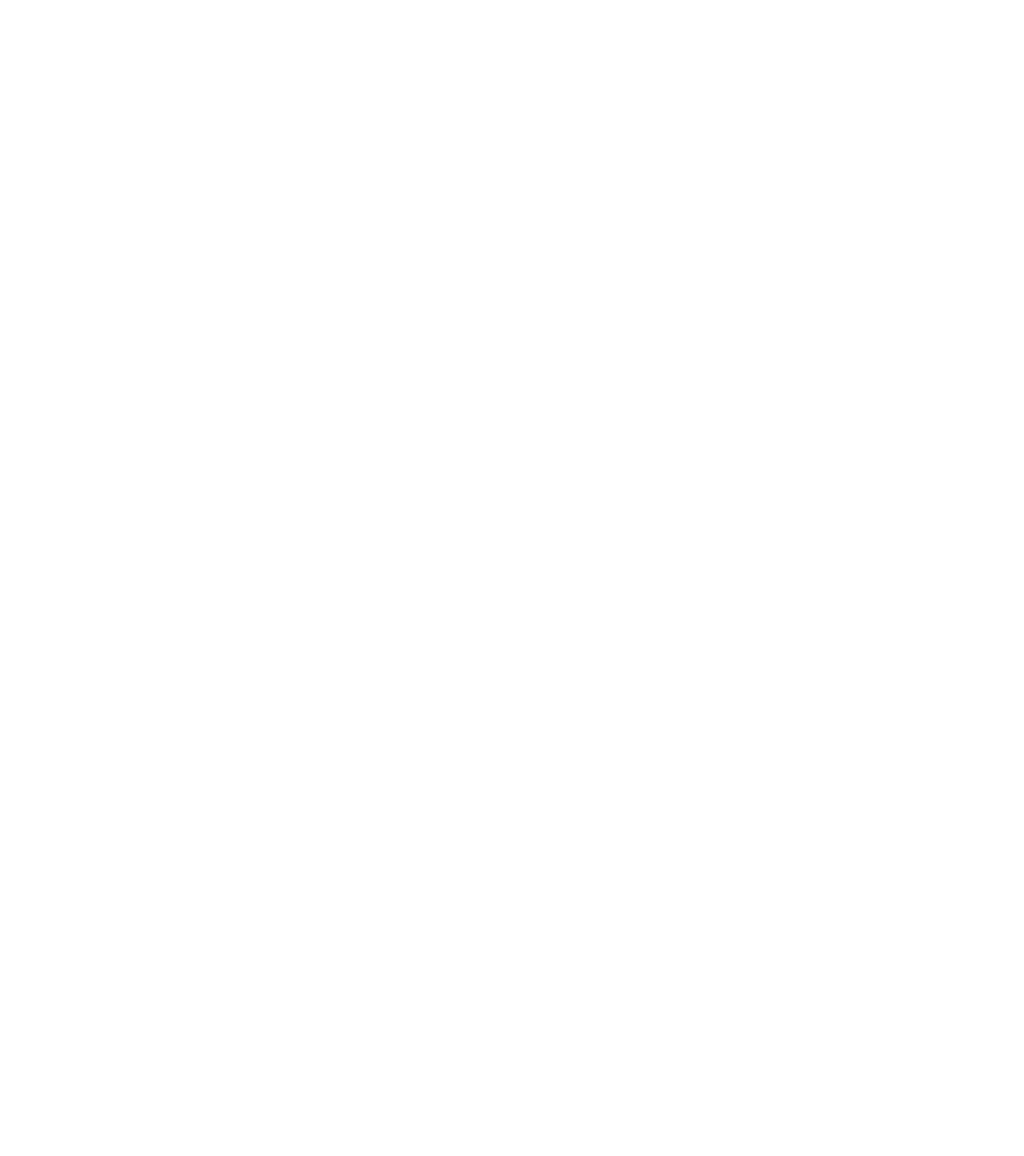
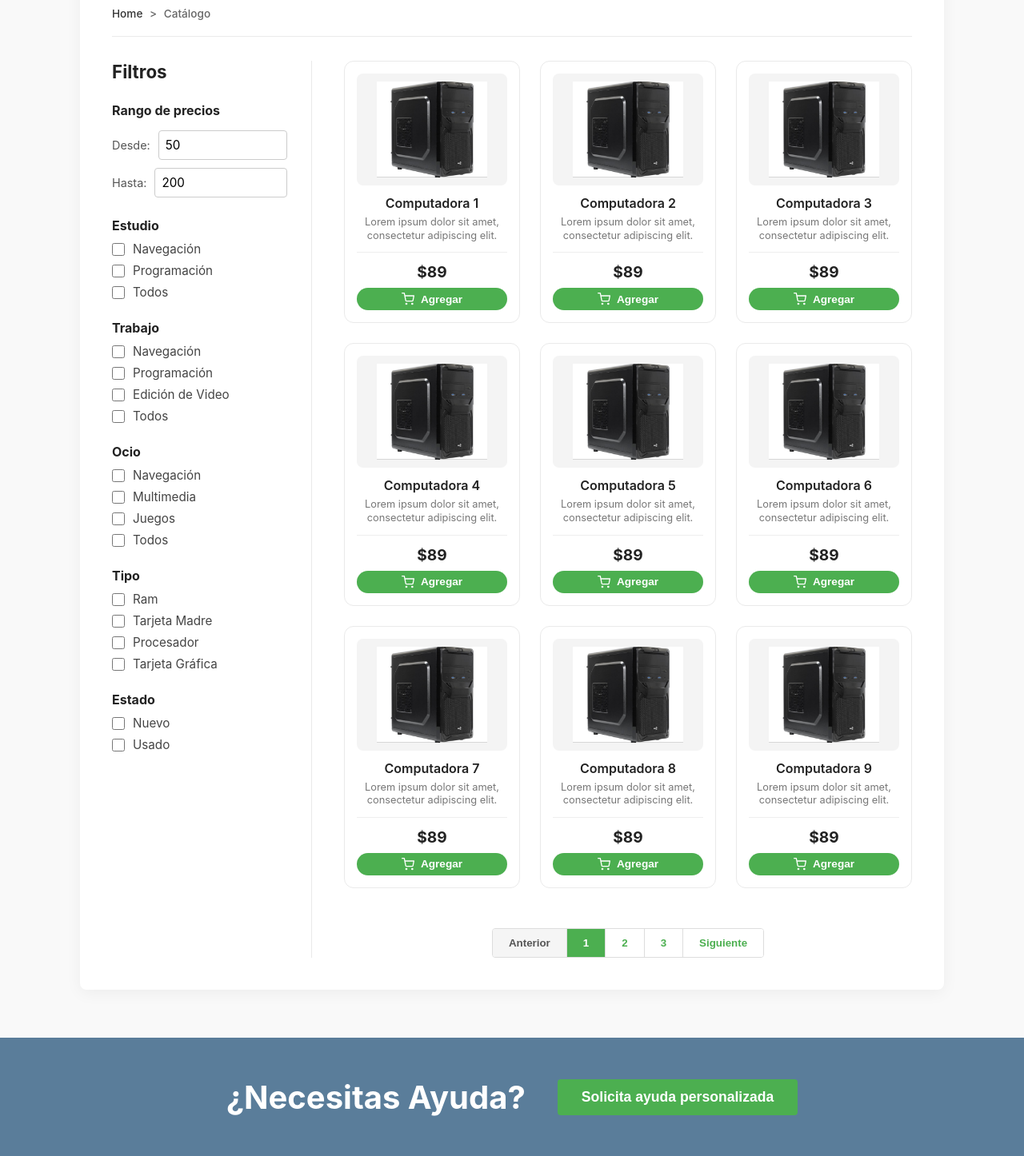
Before and after one commit to AleexCh08/rrr-computers, a React (Vite) app in the folder frontend/: page /catalogo in a window 1280 px wide. Before the commit this address had no page. Shown: the part 184-1630 px from the top of the page at 80% size. Before the commit the page ends 800 px from the top, so only its background shows below. Built offline with nearby package versions, Linux system fonts and the light colour scheme.

Commit message:
implementado catalogo

```diff
--- a/frontend/src/App.jsx
+++ b/frontend/src/App.jsx
@@ -2,6 +2,7 @@ import { BrowserRouter as Router, Routes, Route } from 'react-router-dom';
 import Home from './pages/Home.jsx';
 import Donations from './pages/Donations.jsx';
 import Contact from './pages/Contact.jsx';
+import Catalog from './pages/Catalog.jsx';
 
 function App() {
   return (
@@ -10,6 +11,7 @@ function App() {
         <Route path="/" element={<Home />} />
         <Route path="/donar" element={<Donations />} />
         <Route path="/asesoria" element={<Contact />} />
+        <Route path="/catalogo" element={<Catalog />} />
       </Routes>
     </Router>
   );
--- /dev/null
+++ b/frontend/src/components/catalog/HelpBanner.jsx
@@ -0,0 +1,26 @@
+export default function HelpBanner() {
+  return (
+    <div style={{
+      backgroundColor: '#5A7D9A',
+      padding: '50px 20px',
+      display: 'flex',
+      justifyContent: 'center',
+      alignItems: 'center',
+      gap: '40px',
+      marginTop: '60px'
+    }}>
+      <h2 style={{ color: 'white', fontSize: '2.5rem', margin: 0 }}>¿Necesitas Ayuda?</h2>
+      <button
+        className="btn-primary"
+        style={{
+          backgroundColor: '#4CAF50',
+          fontSize: '1.1rem',
+          padding: '12px 30px',
+          borderRadius: '4px'
+        }}
+      >
+        Solicita ayuda personalizada
+      </button>
+    </div>
+  );
+}
--- /dev/null
+++ b/frontend/src/components/catalog/SidebarFilters.jsx
@@ -0,0 +1,39 @@
+export default function SidebarFilters() {
+  const renderCheckboxGroup = (title, options) => (
+    <div style={{ marginBottom: '25px' }}>
+      <h4 style={{ fontSize: '1rem', marginBottom: '10px', color: 'var(--text-dark)' }}>{title}</h4>
+      <div style={{ display: 'flex', flexDirection: 'column', gap: '8px' }}>
+        {options.map((opt, idx) => (
+          <label key={idx} style={{ display: 'flex', alignItems: 'center', gap: '10px', fontSize: '0.95rem', color: '#444', cursor: 'pointer' }}>
+            <input type="checkbox" style={{ width: '16px', height: '16px', cursor: 'pointer' }} />
+            {opt}
+          </label>
+        ))}
+      </div>
+    </div>
+  );
+
+  return (
+    <aside style={{ paddingRight: '30px', borderRight: '1px solid #eaeaea' }}>
+      <h3 style={{ fontSize: '1.4rem', marginBottom: '25px', color: 'var(--text-dark)' }}>Filtros</h3>
+
+      <div style={{ marginBottom: '25px' }}>
+        <h4 style={{ fontSize: '1rem', marginBottom: '15px', color: 'var(--text-dark)' }}>Rango de precios</h4>
+        <div style={{ display: 'flex', alignItems: 'center', gap: '10px', marginBottom: '10px' }}>
+          <span style={{ width: '50px', fontSize: '0.9rem', color: '#555' }}>Desde:</span>
+          <input type="number" defaultValue={50} className="form-input" style={{ padding: '8px', width: '100%' }} />
+        </div>
+        <div style={{ display: 'flex', alignItems: 'center', gap: '10px' }}>
+          <span style={{ width: '50px', fontSize: '0.9rem', color: '#555' }}>Hasta:</span>
+          <input type="number" defaultValue={200} className="form-input" style={{ padding: '8px', width: '100%' }} />
+        </div>
+      </div>
+
+      {renderCheckboxGroup('Estudio', ['Navegación', 'Programación', 'Todos'])}
+      {renderCheckboxGroup('Trabajo', ['Navegación', 'Programación', 'Edición de Video', 'Todos'])}
+      {renderCheckboxGroup('Ocio', ['Navegación', 'Multimedia', 'Juegos', 'Todos'])}
+      {renderCheckboxGroup('Tipo', ['Ram', 'Tarjeta Madre', 'Procesador', 'Tarjeta Gráfica'])}
+      {renderCheckboxGroup('Estado', ['Nuevo', 'Usado'])}
+    </aside>
+  );
+}
--- a/frontend/src/components/layout/Footer.jsx
+++ b/frontend/src/components/layout/Footer.jsx
@@ -1,11 +1,6 @@
 export default function Footer() {
   return (
-    <footer style={{ backgroundColor: '#fff', textAlign: 'center', display: 'flex', flexDirection: 'column', minHeight: '30vh' }}>
-      <div className="container" style={{ flexGrow: 1, display: 'flex', alignItems: 'center', justifyContent: 'center', padding: '60px 20px' }}>
-        <h3 style={{ fontSize: '1.4rem', fontWeight: '500', maxWidth: '800px', lineHeight: '1.5' }}>
-          Estamos interesados en proveer equipos a quien lo necesite, esto incluye a personas, institutos, universidades y organizaciones
-        </h3>
-      </div>
+    <footer style={{ textAlign: 'center', marginTop: 'auto', width: '100%' }}>
       <div style={{ backgroundColor: 'var(--primary-dark)', color: '#888', padding: '15px 0', fontSize: '0.85rem' }}>
         Copyright © 2026 RRRComputers
       </div>
--- a/frontend/src/components/layout/Navbar.jsx
+++ b/frontend/src/components/layout/Navbar.jsx
@@ -12,7 +12,7 @@ export default function Navbar() {
           </Link>
         </div>
         <ul className="nav-links">
-          <li><Link to="/">Componentes</Link></li>
+          <li><Link to="/catalogo">Componentes</Link></li>
           <li><Link to="/">Ensamblar</Link></li>
           <li><Link to="/asesoria">Asesoría</Link></li>
           <li><Link to="/donar">Donar</Link></li>
--- /dev/null
+++ b/frontend/src/pages/Catalog.jsx
@@ -0,0 +1,78 @@
+import { Link } from 'react-router-dom';
+import Navbar from '../components/layout/Navbar';
+import Footer from '../components/layout/Footer';
+import ProductCard from '../components/ui/ProductCard';
+import SidebarFilters from '../components/catalog/SidebarFilters';
+import HelpBanner from '../components/catalog/HelpBanner';
+
+import imgPc from '../assets/foto-pc.png';
+
+export default function Catalog() {
+  const catalogItems = Array.from({ length: 9 }).map((_, index) => ({
+    id: index + 1,
+    image: imgPc,
+    title: `Computadora ${index + 1}`,
+    price: "89",
+    description: "Lorem ipsum dolor sit amet, consectetur adipiscing elit."
+  }));
+
+  return (
+    <div className="page-container" style={{ display: 'flex', flexDirection: 'column', minHeight: '100vh', backgroundColor: '#f9f9f9' }}>
+      <Navbar />
+
+      <div style={{ height: '80px', backgroundColor: 'var(--primary-dark)', width: '100%', position: 'absolute', zIndex: 0 }}></div>
+
+      <main className="container" style={{ flexGrow: 1, paddingTop: '30px', zIndex: 1, position: 'relative' }}>
+
+        <div style={{ backgroundColor: 'white', padding: '40px', borderRadius: '8px', boxShadow: '0 4px 20px rgba(0,0,0,0.05)' }}>
+          <div style={{ display: 'flex', justifyContent: 'space-between', alignItems: 'flex-start', borderBottom: '1px solid #eaeaea', paddingBottom: '20px', marginBottom: '30px' }}>
+            <div>
+              <h1 style={{ fontSize: '2.8rem', color: 'var(--text-dark)', marginBottom: '10px' }}>Catálogo</h1>
+              <div style={{ fontSize: '0.85rem', color: '#666', fontWeight: '500' }}>
+                <Link to="/" style={{ color: '#333' }}>Home</Link> <span style={{ margin: '0 5px' }}>&gt;</span> Catálogo
+              </div>
+            </div>
+
+            <div style={{ display: 'flex', gap: '10px' }}>
+              <input type="text" placeholder="Nombre" className="form-input" style={{ width: '250px' }} />
+              <button className="btn-primary" style={{ padding: '10px 25px' }}>Buscar</button>
+            </div>
+          </div>
+
+          <div style={{ display: 'grid', gridTemplateColumns: '250px 1fr', gap: '40px' }}>
+
+            <SidebarFilters />
+
+            <div>
+              <div style={{ display: 'grid', gridTemplateColumns: 'repeat(3, 1fr)', gap: '25px', marginBottom: '50px' }}>
+                {catalogItems.map(item => (
+                  <ProductCard
+                    key={item.id}
+                    image={item.image}
+                    title={item.title}
+                    price={item.price}
+                    description={item.description}
+                  />
+                ))}
+              </div>
+
+              <div style={{ display: 'flex', justifyContent: 'center', alignItems: 'center' }}>
+                <div style={{ display: 'flex', border: '1px solid #ddd', borderRadius: '4px', overflow: 'hidden' }}>
+                  <button style={{ padding: '10px 20px', background: '#f5f5f5', border: 'none', borderRight: '1px solid #ddd', color: '#555', cursor: 'pointer', fontWeight: '600' }}>Anterior</button>
+                  <button style={{ padding: '10px 20px', background: 'var(--accent-green)', border: 'none', borderRight: '1px solid #ddd', color: 'white', cursor: 'pointer', fontWeight: 'bold' }}>1</button>
+                  <button style={{ padding: '10px 20px', background: 'white', border: 'none', borderRight: '1px solid #ddd', color: 'var(--accent-green)', cursor: 'pointer', fontWeight: 'bold' }}>2</button>
+                  <button style={{ padding: '10px 20px', background: 'white', border: 'none', borderRight: '1px solid #ddd', color: 'var(--accent-green)', cursor: 'pointer', fontWeight: 'bold' }}>3</button>
+                  <button style={{ padding: '10px 20px', background: 'white', border: 'none', color: 'var(--accent-green)', cursor: 'pointer', fontWeight: '600' }}>Siguiente</button>
+                </div>
+              </div>
+            </div>
+
+          </div>
+        </div>
+      </main>
+
+      <HelpBanner />
+      <Footer />
+    </div>
+  );
+}
--- a/frontend/src/pages/Home.jsx
+++ b/frontend/src/pages/Home.jsx
@@ -86,6 +86,13 @@ export default function Home() {
 
       <PartsSection />
       <CollaborateSection />
+      <section style={{ backgroundColor: '#fff', textAlign: 'center', padding: '60px 20px' }}>
+        <div className="container" style={{ display: 'flex', justifyContent: 'center' }}>
+          <h3 style={{ fontSize: '1.4rem', fontWeight: '500', maxWidth: '800px', lineHeight: '1.5', color: 'var(--text-dark)' }}>
+            Estamos interesados en proveer equipos a quien lo necesite, esto incluye a personas, institutos, universidades y organizaciones
+          </h3>
+        </div>
+      </section>
       <Footer />
 
     </div>
```
